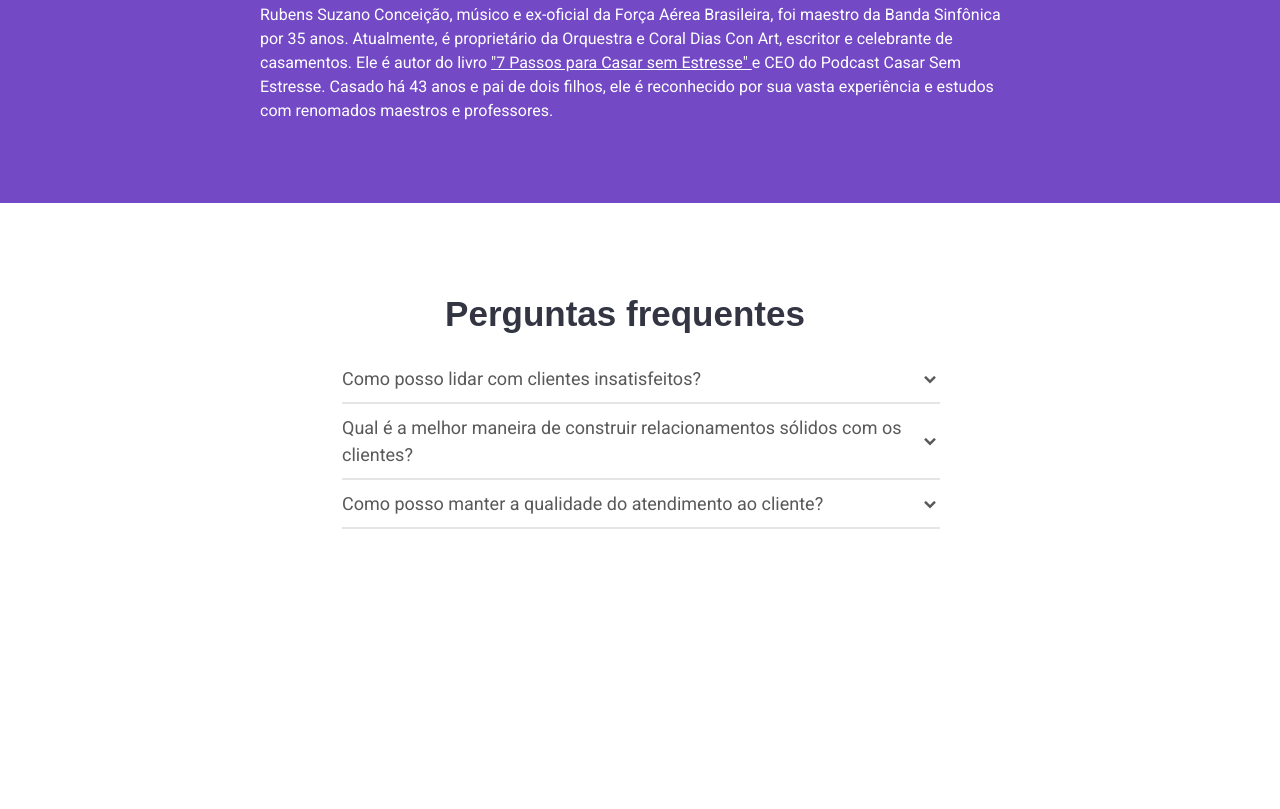
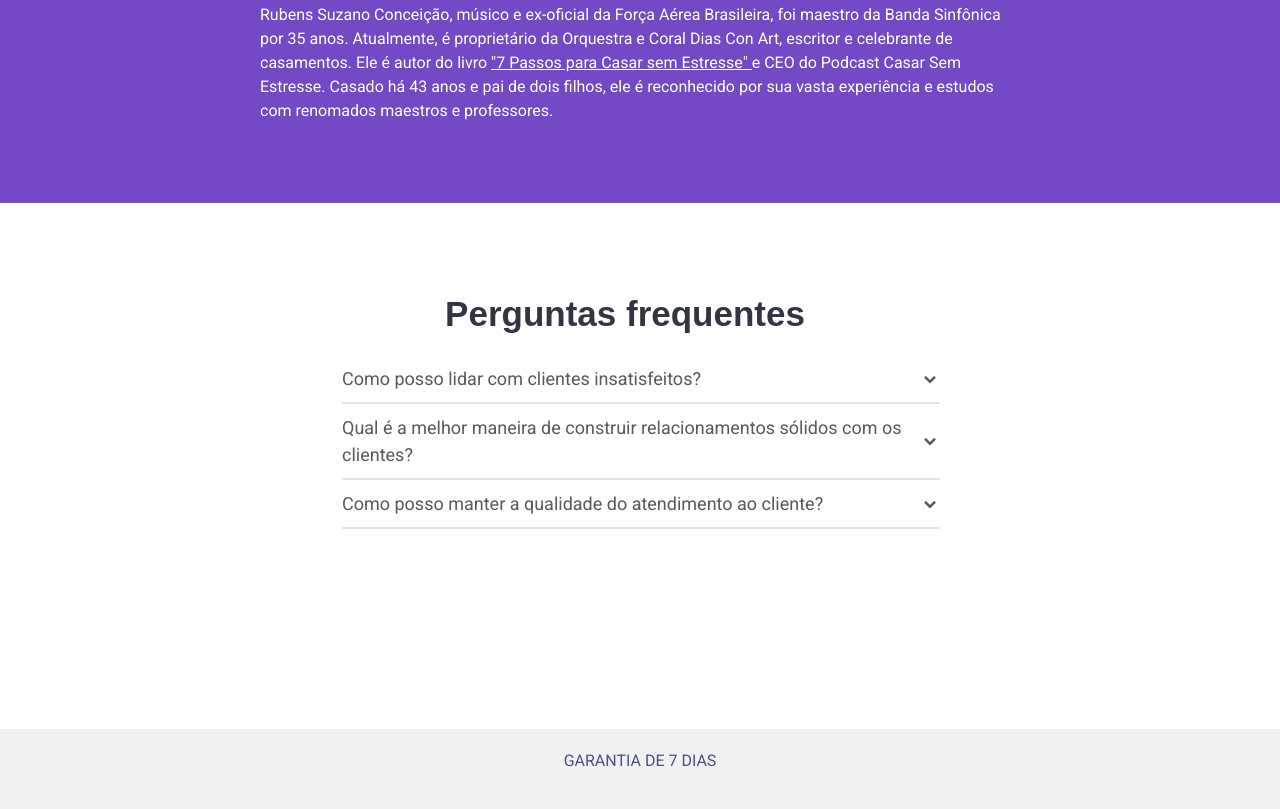
Before and after one commit to batteryangeldeil63/EbookClient2024, a plain HTML site: page client.html in a window 1280 px wide. Shown: the part 4671-5480 px from the top of the page. Before the commit the page ends 5400 px from the top, so only its background shows below. Drawn offline with nearby package versions, Linux system fonts and the light colour scheme.

Commit message:
Update client.html

```diff
--- a/client.html
+++ b/client.html
@@ -609,6 +609,11 @@
 	  </div>
 	</section>
 
+	   <footer style="text-align: center; background-color: #f0f0f0; padding: 20px;">
+
+    		<p>GARANTIA DE 7 DIAS</p>
+	</footer>
+
 	  <script>
 		let li = document.querySelectorAll(".faq-text li");
 		for (var i = 0; i < li.length; i++) {
```
